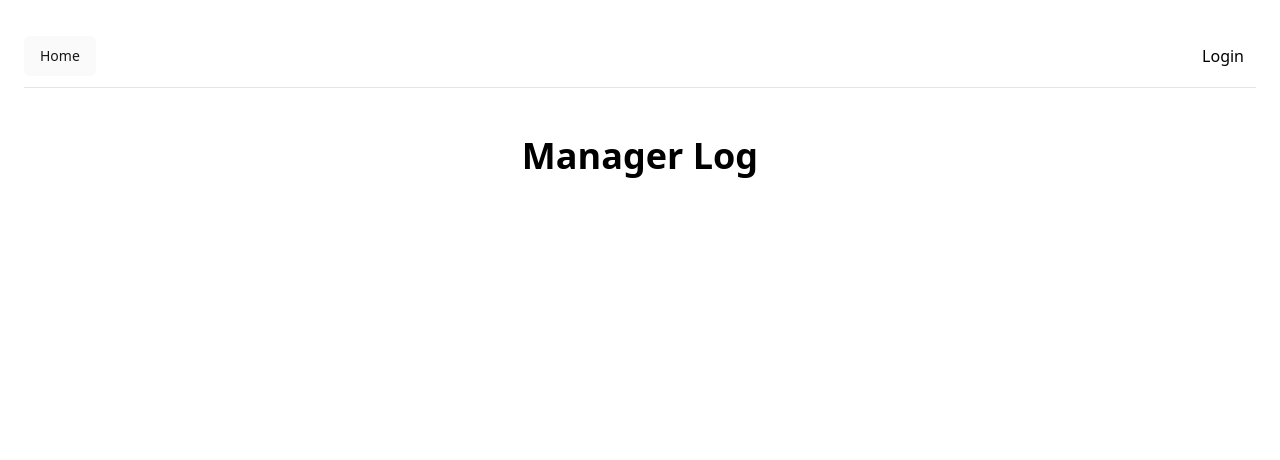
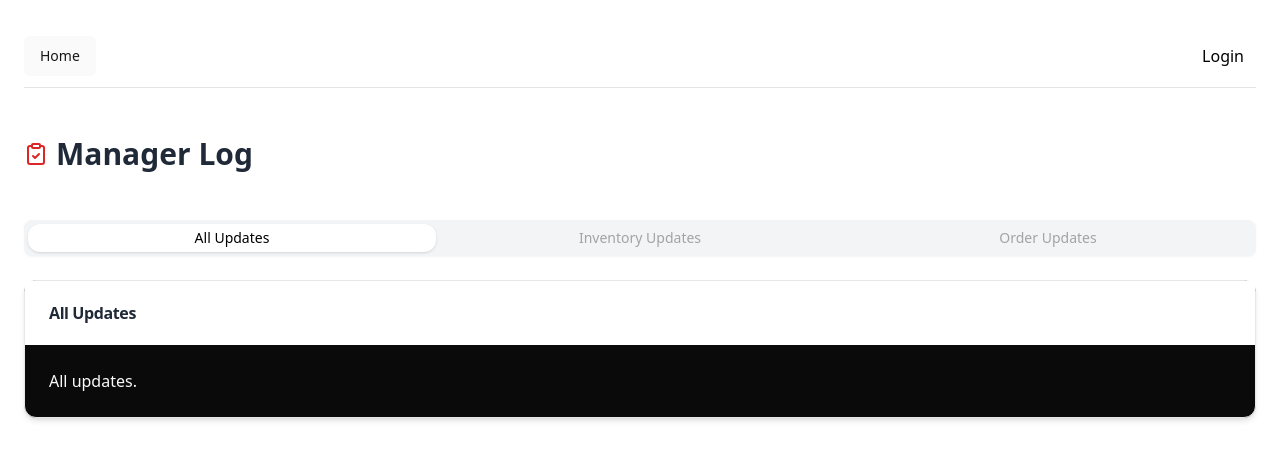
Before and after one commit to DevelopmentHF/medpantry-itproject-57, a Next.js app in the folder frontend/medpantry/: page /protected/manager-log in a window 1280 px wide. Shown: the top 460 px of the page. Built offline with nearby package versions, Linux system fonts and the light colour scheme; no server answers.

Commit message:
Tabs for manager log

```diff
--- a/frontend/medpantry/app/protected/manager-log/page.tsx
+++ b/frontend/medpantry/app/protected/manager-log/page.tsx
@@ -6,6 +6,9 @@ import QRScanner from '@/components/QRScanner';
 import { useState } from 'react';
 import AddStock from '@/components/AddStock';
 import ManagerLog from '@/components/ManagerLog';
+import ManagerTab from '@/components/ManagerTab'
+import { ClipboardCheck } from 'lucide-react';
+
 
 export default function ManagerLogPage() {
 
@@ -18,7 +21,13 @@ export default function ManagerLogPage() {
 
           <AuthButton />
         </nav>
-        <h1 className="font-bold text-4xl">Manager Log</h1>
+        <div className="flex w-full">
+          <h1 className="text-3xl font-bold text-gray-800 flex items-center">
+            <ClipboardCheck className="mr-2 h-6 w-6 text-red-600" />
+            Manager Log
+          </h1>
+        </div>
+        <ManagerTab></ManagerTab>
         <ManagerLog></ManagerLog>
       </div>
     );
--- a/frontend/medpantry/components/ManagerLog.tsx
+++ b/frontend/medpantry/components/ManagerLog.tsx
@@ -4,7 +4,6 @@ import dynamic from 'next/dynamic';
 import { useZxing } from "react-zxing";
 import { useEffect } from "react";
 import LogEntry from "./LogEntry";
-
 
 interface props {
 
--- /dev/null
+++ b/frontend/medpantry/components/ManagerTab.tsx
@@ -0,0 +1,48 @@
+'use client';
+
+import { Tabs, TabsContent, TabsList, TabsTrigger } from "@/components/Tabs";
+import { Card, CardContent, CardHeader, CardTitle } from "@/components/TableCard";
+import ManagerLog from "./ManagerLog";
+
+export default function ManagerTab() {
+  return (
+    <Tabs defaultValue="all" className="w-full">
+      <TabsList className="grid w-full grid-cols-3 mb-6 bg-gray-100 shadow-sm">
+        <TabsTrigger value="all">All Updates</TabsTrigger>
+        <TabsTrigger value="inventory">Inventory Updates</TabsTrigger>
+        <TabsTrigger value="order">Order Updates</TabsTrigger>
+      </TabsList>
+
+      {["all", "inventory", "order"].map((tab) => (
+        <TabsContent key={tab} value={tab}>
+          <Card className="border-gray-200 shadow-md rounded-xl w-full flex flex-col items-center">
+            <CardHeader className="flex flex-row items-center justify-between bg-white w-full p-6">
+              <CardTitle className="text-gray-800 flex items-center flex-wrap">
+                {tab === "inventory" && "Inventory Updates"}
+                {tab === "order" && "Order Updates"}
+                {tab === "all" && "All Updates"}
+              </CardTitle>
+            </CardHeader>
+            <CardContent className="w-full p-6">
+              {tab === "inventory" && (
+                <div>
+                  <p>Inventory updates</p>
+                </div>
+              )}
+              {tab === "order" && (
+                <div>
+                  <p>Order updates</p>
+                </div>
+              )}
+              {tab === "all" && (
+                <div>
+                  <p>All updates.</p>
+                </div>
+              )}
+            </CardContent>
+          </Card>
+        </TabsContent>
+      ))}
+    </Tabs>
+  );
+}
--- /dev/null
+++ b/frontend/medpantry/components/Tabs.tsx
@@ -0,0 +1,55 @@
+"use client";
+
+import * as React from "react";
+import * as TabsPrimitive from "@radix-ui/react-tabs";
+
+import { cn } from "@/lib/utils";
+
+const Tabs = TabsPrimitive.Root;
+
+const TabsList = React.forwardRef<
+  React.ElementRef<typeof TabsPrimitive.List>,
+  React.ComponentPropsWithoutRef<typeof TabsPrimitive.List>
+>(({ className, ...props }, ref) => (
+  <TabsPrimitive.List
+    ref={ref}
+    className={cn(
+      "inline-flex h-9 items-center justify-center rounded-lg bg-muted p-1 text-muted-foreground",
+      className
+    )}
+    {...props}
+  />
+));
+TabsList.displayName = TabsPrimitive.List.displayName;
+
+const TabsTrigger = React.forwardRef<
+  React.ElementRef<typeof TabsPrimitive.Trigger>,
+  React.ComponentPropsWithoutRef<typeof TabsPrimitive.Trigger>
+>(({ className, ...props }, ref) => (
+  <TabsPrimitive.Trigger
+    ref={ref}
+    className={cn(
+      "inline-flex items-center justify-center whitespace-nowrap rounded-xl px-3 py-1 text-sm font-medium ring-offset-background transition-all focus-visible:outline-none focus-visible:ring-2 focus-visible:ring-ring focus-visible:ring-offset-2 disabled:pointer-events-none disabled:opacity-50 data-[state=active]:bg-background data-[state=active]:text-foreground data-[state=active]:shadow",
+      className
+    )}
+    {...props}
+  />
+));
+TabsTrigger.displayName = TabsPrimitive.Trigger.displayName;
+
+const TabsContent = React.forwardRef<
+  React.ElementRef<typeof TabsPrimitive.Content>,
+  React.ComponentPropsWithoutRef<typeof TabsPrimitive.Content>
+>(({ className, ...props }, ref) => (
+  <TabsPrimitive.Content
+    ref={ref}
+    className={cn(
+      "mt-2 ring-offset-background focus-visible:outline-none focus-visible:ring-2 focus-visible:ring-ring focus-visible:ring-offset-2",
+      className
+    )}
+    {...props}
+  />
+));
+TabsContent.displayName = TabsPrimitive.Content.displayName;
+
+export { Tabs, TabsList, TabsTrigger, TabsContent };
```
Also changed, not shown: frontend/medpantry/components/LogEntry.tsx (line endings or trailing spaces).
